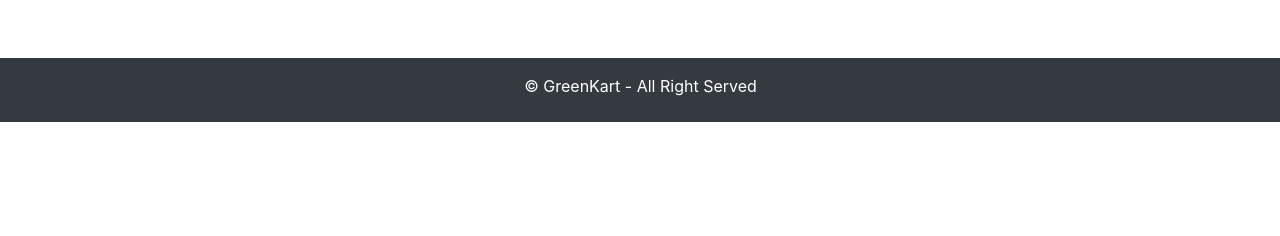
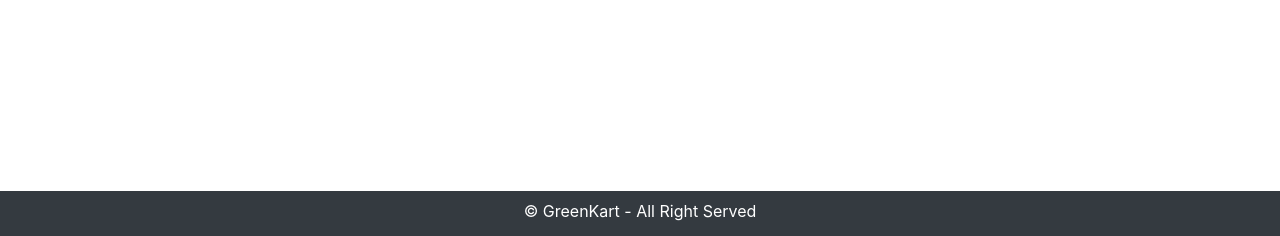
Before and after one commit to hireign/greenkart, a React (Create React App) app: page /contact in a window 1280 px wide. Shown: the part 561-797 px from the top of the page. Built offline with nearby package versions, Linux system fonts and the light colour scheme.

Commit message:
Fixing footer

```diff
--- a/src/components/FooterComponent/FooterComponent.scss
+++ b/src/components/FooterComponent/FooterComponent.scss
@@ -1,9 +1,15 @@
 .footer-middle{
     background: #B8B4B3;
     color: FEFBFA;
-    padding-top:8px;
-    padding-left:1px;
-    padding-bottom:8px;
+
+    position: fixed;
+  left:
+  0;
+  bottom: 0;
+  width: 100%;
+  background-color: red;
+  color: white;
+  text-align: center;
 }
 
 .footer-bottom{
```
